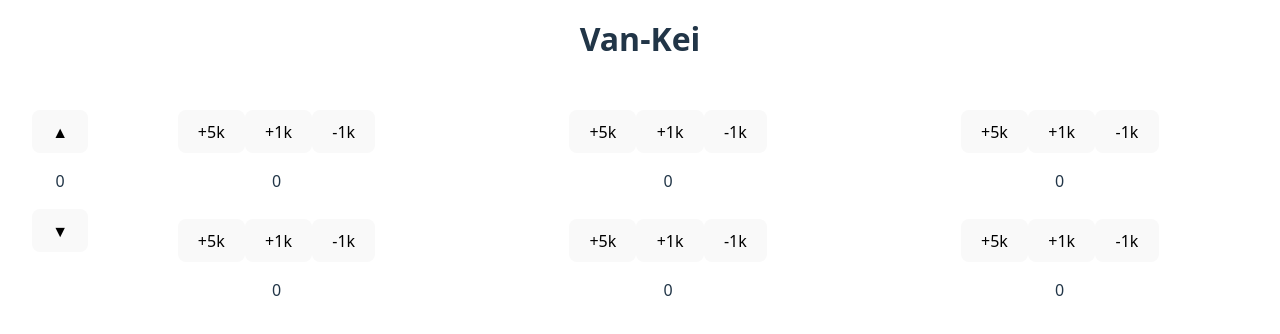
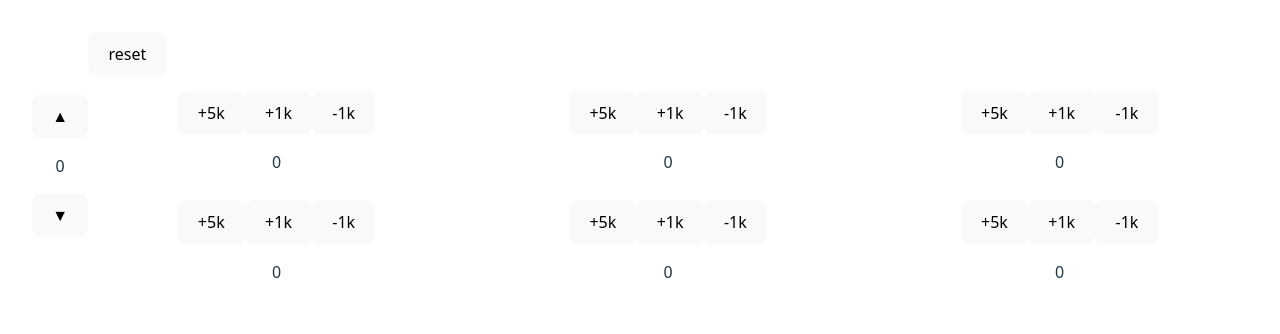
Before and after one commit to yutarohabu/Van-kei, a React (Vite) app: page / in a window 1280 px wide. Shown: the top 334 px of the page. Built offline with nearby package versions, Linux system fonts and the light colour scheme.

Commit message:
リセットボタンを追加

```diff
--- a/src/App.jsx
+++ b/src/App.jsx
@@ -6,7 +6,7 @@ function App() {
 
   return (
     <>
-      <h1>Van-Kei</h1>
+      {/* <h1>Van-Kei</h1> */}
       <div className="contents">
         <E_counter />
         <div className="card">
--- a/src/component/card/card.jsx
+++ b/src/component/card/card.jsx
@@ -1,9 +1,14 @@
-import { useState } from 'react'
+import { useState, useEffect  } from 'react'
 import styles from './card.module.css'
 
-export const Card = () => {
-    console.log('card component throw')
+export const Card = ({ reset }) => {
     const [power, setPower] = useState(0)
+
+    useEffect(() => {
+        if (reset) {
+            setPower(0);
+        }
+    }, [reset]);
 
     return(
         <div className={styles.card}>
@@ -17,9 +22,6 @@ export const Card = () => {
                 <button onClick={() => setPower((count) => count - 1000)}>
                 -1k
                 </button>
-                {/* <button onClick={() => setPower(0)}>
-                reset
-                </button> */}
             </div>
             <p onClick={() => setPower(0)}>{power}</p>
         </div>
--- a/src/component/cards/cards.jsx
+++ b/src/component/cards/cards.jsx
@@ -1,17 +1,28 @@
 import { Card } from "../card/card";
 import styles from "./cards.module.css"
+import { useState } from "react";
 
 export const Cards = () => {
-    console.log('cards component throw')
+    const [reset, setReset] = useState(false)
+
+    const handleReset = () => {
+        setReset(true);
+        setTimeout(() => setReset(false), 0);
+    };
 
     return(
-        <div className={styles.cards}>
-            <Card />
-            <Card />
-            <Card />
-            <Card />
-            <Card />
-            <Card />
+        <div className={styles.content}>
+            <div className={styles.buttons}>
+                <button onClick={handleReset}>reset</button>
+            </div>
+            <div className={styles.cards}>
+                <Card reset={reset}/>
+                <Card reset={reset}/>
+                <Card reset={reset}/>
+                <Card reset={reset}/>
+                <Card reset={reset}/>
+                <Card reset={reset}/>
+            </div>
         </div>
     )
 }
--- a/src/component/cards/cards.module.css
+++ b/src/component/cards/cards.module.css
@@ -1,6 +1,11 @@
+.buttons{
+    display: flex;
+}
+
 .cards{
     display: flex;
     flex-wrap: wrap;
     gap: 10px 0;
     justify-content: space-between;
+    margin: 1rem 0 0 0;
 }
--- a/src/component/e_counter/e_counter.jsx
+++ b/src/component/e_counter/e_counter.jsx
@@ -2,7 +2,6 @@ import styles from "./e_counter.module.css"
 import { useState } from "react"
 
 export const E_counter = () => {
-    console.log('e_counter component throw')
     const [ene, setEne] = useState(0)
 
     return(
--- a/src/component/e_counter/e_counter.module.css
+++ b/src/component/e_counter/e_counter.module.css
@@ -1,4 +1,5 @@
 .contents_box{
     display: flex;
     flex-direction: column;
+    justify-content: center;
 }
```
